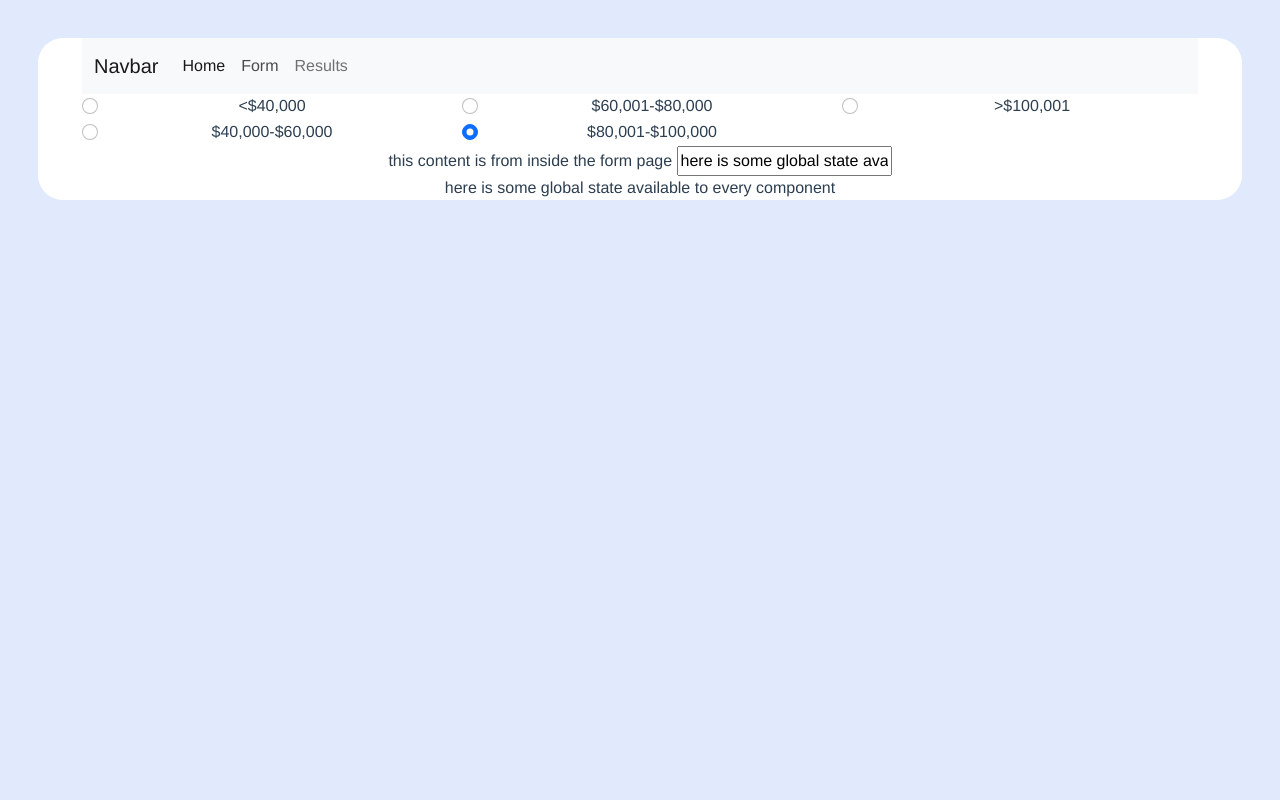
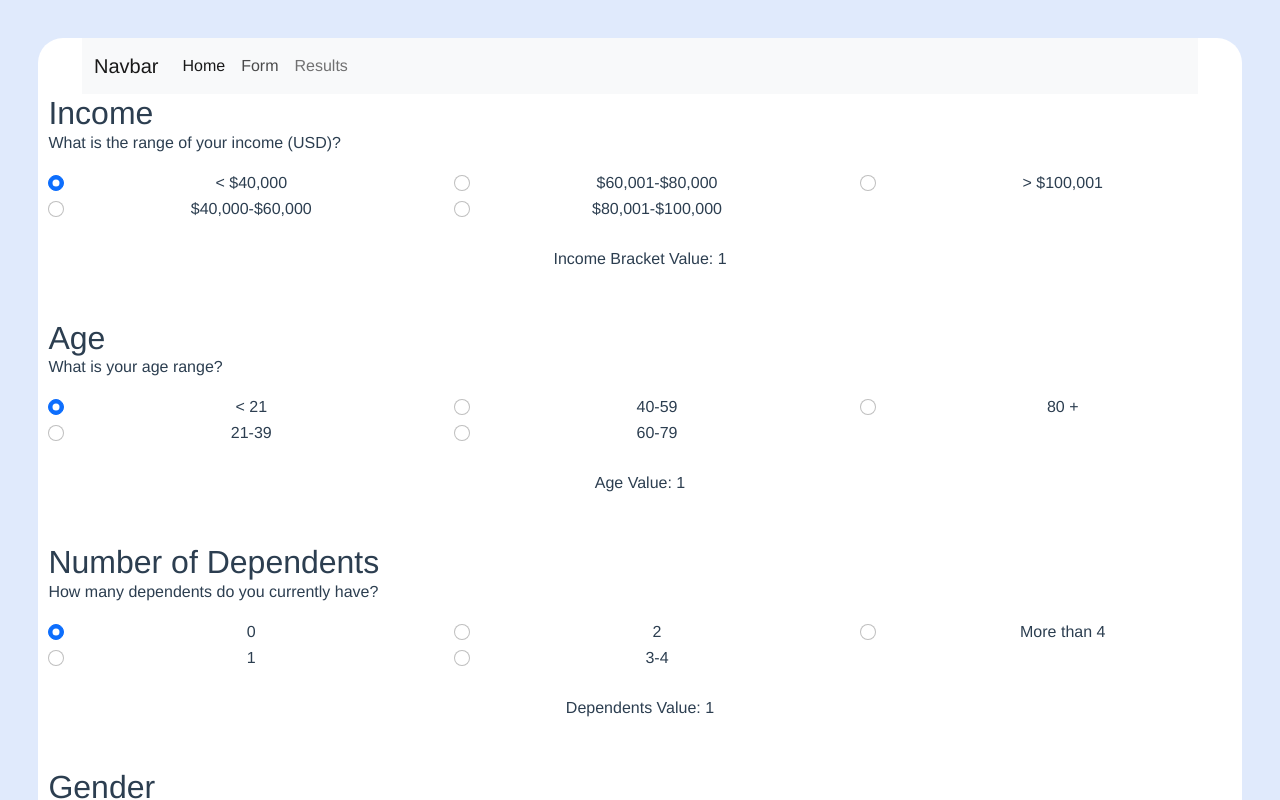
Before and after one commit to ITWSXInformatics/Fair_Health_Insurance_Information_System, a Vue app in the folder frontend/: page / in a window 1280 px wide. Both pictures are taken after a click on the link "Form". Shown: the top 800 px of the page. Built offline with nearby package versions, Linux system fonts and the light colour scheme.

Commit message:
progress

```diff
--- a/frontend/src/App.vue
+++ b/frontend/src/App.vue
@@ -26,7 +26,7 @@ fetch("/api/exampleGetEndpoint", {
 
 
 <template>
-<div id="body">
+<div>
   <div class="container-xl">
   <nav class="navbar navbar-expand-lg navbar-light bg-light">
   <div class="container-fluid">
@@ -51,50 +51,6 @@ fetch("/api/exampleGetEndpoint", {
   </div>
 </nav>
 
-
-    <div class="row">
-
-      <div class="col">
-        <div class="form-check test-start">
-          <input class="form-check-input" type="radio" name="flexRadioDefault" id="flexRadioDefault1">
-          <label class="form-check-label" for="flexRadioDefault1">
-            &#60$40,000
-          </label>
-        </div>
-        <div class="form-check">
-          <input class="form-check-input" type="radio" name="flexRadioDefault" id="flexRadioDefault2" checked>
-          <label class="form-check-label" for="flexRadioDefault2">
-            $40,000-$60,000
-          </label>
-        </div>
-      </div>
-
-      <div class="col">
-        <div class="form-check test-start">
-          <input class="form-check-input" type="radio" name="flexRadioDefault" id="flexRadioDefault1">
-          <label class="form-check-label" for="flexRadioDefault1">
-            $60,001-$80,000
-          </label>
-        </div>
-        <div class="form-check">
-          <input class="form-check-input" type="radio" name="flexRadioDefault" id="flexRadioDefault2" checked>
-          <label class="form-check-label" for="flexRadioDefault2">
-            $80,001-$100,000
-          </label>
-        </div>
-      </div>
-
-
-      <div class="col">
-        <div class="form-check test-start">
-          <input class="form-check-input" type="radio" name="flexRadioDefault" id="flexRadioDefault1">
-          <label class="form-check-label" for="flexRadioDefault1">
-            &#62$100,001
-          </label>
-        </div>
-      </div>
-
-    </div>
 
 
 </div>
--- a/frontend/src/components/Form.vue
+++ b/frontend/src/components/Form.vue
@@ -9,12 +9,155 @@ const count = ref(0)
 </script>
 
 <template>
-  <div>
-  this content is from inside the form page
+<div>
 
-<input v-model="store.someValue">
+  <h2 class="text-start" style="margin-left: 10px;">Income</h2>
+  <p class="text-start" style="margin-left: 10px; margin-top: -10px;">What is the range of your income (USD)?</p>
+  <div style="margin-left: 10px;">
+    <div class="row">
+
+      <div class="col"><div class="form-check test-start">
+          <input class="form-check-input" type="radio" name="incomeRadio" id="40k" checked value="1" v-model="store.incomeBracket">
+          <label class="form-check-label" for="40k">&#60 $40,000</label>
+        </div>
+
+        <div class="form-check">
+          <input class="form-check-input" type="radio" name="incomeRadio" id="4060k" value="2" v-model="store.incomeBracket">
+          <label class="form-check-label" for="4060k">$40,000-$60,000</label>
+      </div></div>
+
+      <div class="col"><div class="form-check test-start">
+          <input class="form-check-input" type="radio" name="incomeRadio" id="6080k" value="3" v-model="store.incomeBracket">
+          <label class="form-check-label" for="6080k">$60,001-$80,000</label>
+        </div>
+
+        <div class="form-check"><input class="form-check-input" type="radio" name="incomeRadio" id="80100k" value="4" v-model="store.incomeBracket">
+          <label class="form-check-label" for="80100k">$80,001-$100,000</label>
+      </div></div>
+
+      <div class="col"><div class="form-check test-start">
+          <input class="form-check-input" type="radio" name="incomeRadio" id="101k" value="5" v-model="store.incomeBracket">
+          <label class="form-check-label" for="101k">&#62 $100,001</label>
+      </div></div>
+
+    </div>
+  </div>
+
+<br>
+<span>Income Bracket Value: {{store.incomeBracket}}</span>
+
+<br>
+<br>
+<br>
+
+  <h2 class="text-start" style="margin-left: 10px;">Age</h2>
+  <p class="text-start" style="margin-left: 10px; margin-top: -10px;">What is your age range?</p>
+  <div style="margin-left: 10px;">
+    <div class="row">
+
+      <div class="col"><div class="form-check test-start">
+          <input class="form-check-input" type="radio" name="ageRadio" id="a21" checked value="1" v-model="store.age">
+          <label class="form-check-label" for="a21">&#60 21</label>
+        </div>
+
+        <div class="form-check">
+          <input class="form-check-input" type="radio" name="ageRadio" id="a2139" value="2" v-model="store.age">
+          <label class="form-check-label" for="a2139">21-39</label>
+      </div></div>
+
+      <div class="col"><div class="form-check test-start">
+          <input class="form-check-input" type="radio" name="ageRadio" id="a4059" value="3" v-model="store.age">
+          <label class="form-check-label" for="a4059">40-59</label>
+        </div>
+
+        <div class="form-check">
+          <input class="form-check-input" type="radio" name="ageRadio" id="a6079" value="4" v-model="store.age">
+          <label class="form-check-label" for="a6079">60-79</label>
+      </div></div>
+
+      <div class="col"><div class="form-check test-start">
+          <input class="form-check-input" type="radio" name="ageRadio" id="a80" value="5" v-model="store.age">
+          <label class="form-check-label" for="a80">80 +</label>
+      </div></div>
+
+    </div>
+  </div>
+
+<br>
+<span>Age Value: {{store.age}}</span>
+
+<br>
+<br>
+<br>
+
+  <h2 class="text-start" style="margin-left: 10px;">Number of Dependents</h2>
+  <p class="text-start" style="margin-left: 10px; margin-top: -10px;">How many dependents do you currently have?</p>
+  <div style="margin-left: 10px;">
+    <div class="row">
+
+      <div class="col"><div class="form-check test-start">
+          <input class="form-check-input" type="radio" name="dependentsRadio" id="d0" checked value="1" v-model="store.dependents">
+          <label class="form-check-label" for="d0">0</label>
+        </div>
+
+        <div class="form-check">
+          <input class="form-check-input" type="radio" name="dependentsRadio" id="d1" value="2" v-model="store.dependents">
+          <label class="form-check-label" for="d1">1</label>
+      </div></div>
+
+      <div class="col"><div class="form-check test-start">
+          <input class="form-check-input" type="radio" name="dependentsRadio" id="d2" value="3" v-model="store.dependents">
+          <label class="form-check-label" for="d2">2</label>
+        </div>
+
+        <div class="form-check">
+          <input class="form-check-input" type="radio" name="dependentsRadio" id="d34" value="4" v-model="store.dependents">
+          <label class="form-check-label" for="d34">3-4</label>
+      </div></div>
+
+      <div class="col"><div class="form-check test-start">
+          <input class="form-check-input" type="radio" name="dependentsRadio" id="d4+" value="5" v-model="store.dependents">
+          <label class="form-check-label" for="d4+">More than 4</label>
+      </div></div>
+
+    </div>
+  </div>
+
+<br>
+<span>Dependents Value: {{store.dependents}}</span>
+
+<br>
+<br>
+<br>
+
+  <h2 class="text-start" style="margin-left: 10px;">Gender</h2>
+  <p class="text-start" style="margin-left: 10px; margin-top: -10px;">What is your gender?</p>
+  <div style="margin-left: 10px;">
+    <div class="row">
+
+      <div class="col"><div class="form-check test-start">
+          <input class="form-check-input" type="radio" name="genderRadio" id="gm" checked value="male" v-model="store.gender">
+          <label class="form-check-label" for="gm">Male</label>
+        </div></div>
+
+      <div class="col"><div class="form-check test-start">
+          <input class="form-check-input" type="radio" name="genderRadio" id="gf" value="female" v-model="store.gender">
+          <label class="form-check-label" for="gf">Female</label>
+        </div></div>
+
+      <div class="col"><div class="form-check test-start">
+          <input class="form-check-input" type="radio" name="genderRadio" id="go" value="other" v-model="store.gender">
+          <label class="form-check-label" for="go">Other</label>
+      </div></div>
+
+    </div>
+  </div>
+
+<br>
+<span>Gender Value: {{store.gender}}</span>
+
+
 </div>
-
 </template>
 
 <style scoped>
--- a/frontend/src/store.js
+++ b/frontend/src/store.js
@@ -1,4 +1,8 @@
 import { reactive } from 'vue'
 export const store = reactive({
-someValue: "here is some global state available to every component"
+someValue: "here is some global state available to every component",
+incomeBracket: 1,
+age:1,
+dependents:1,
+gender:"male"
 })
```
